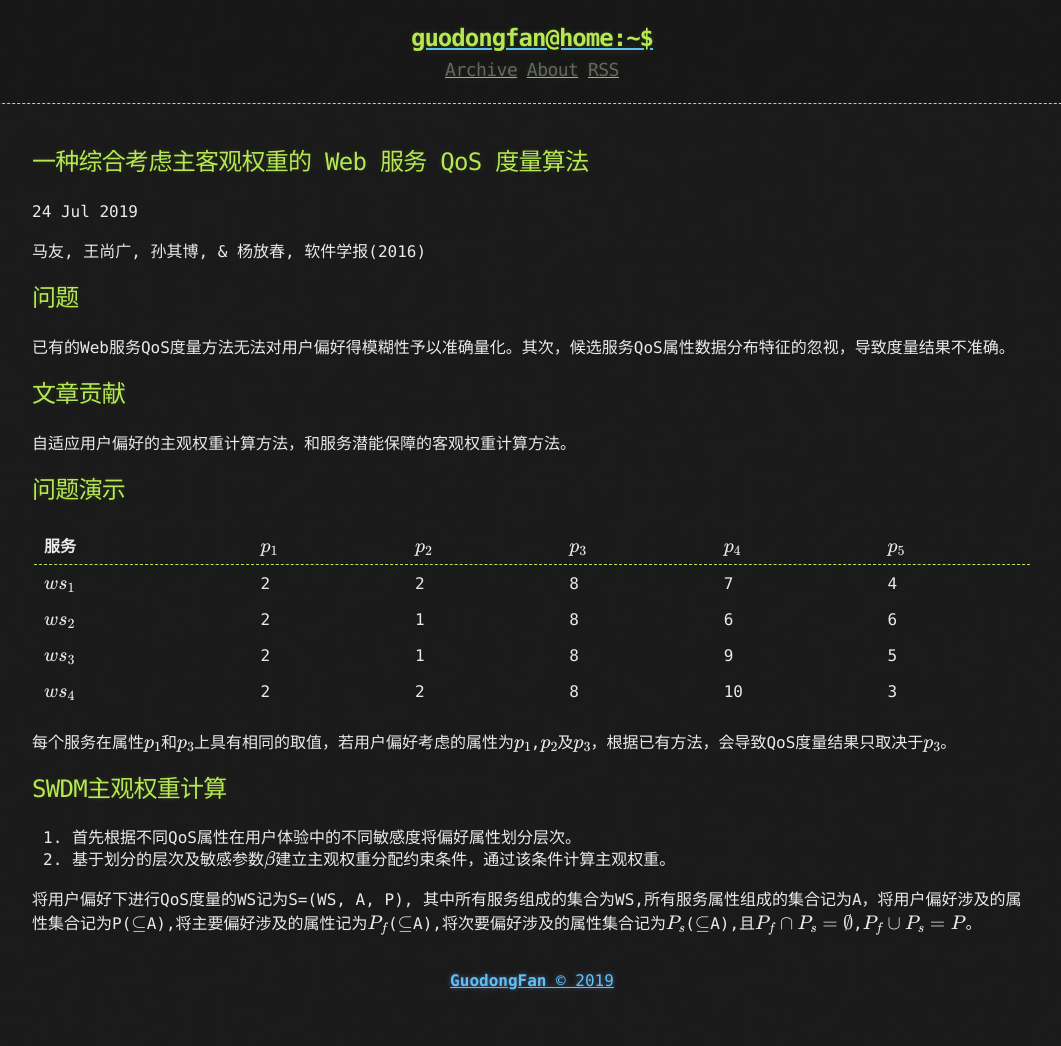
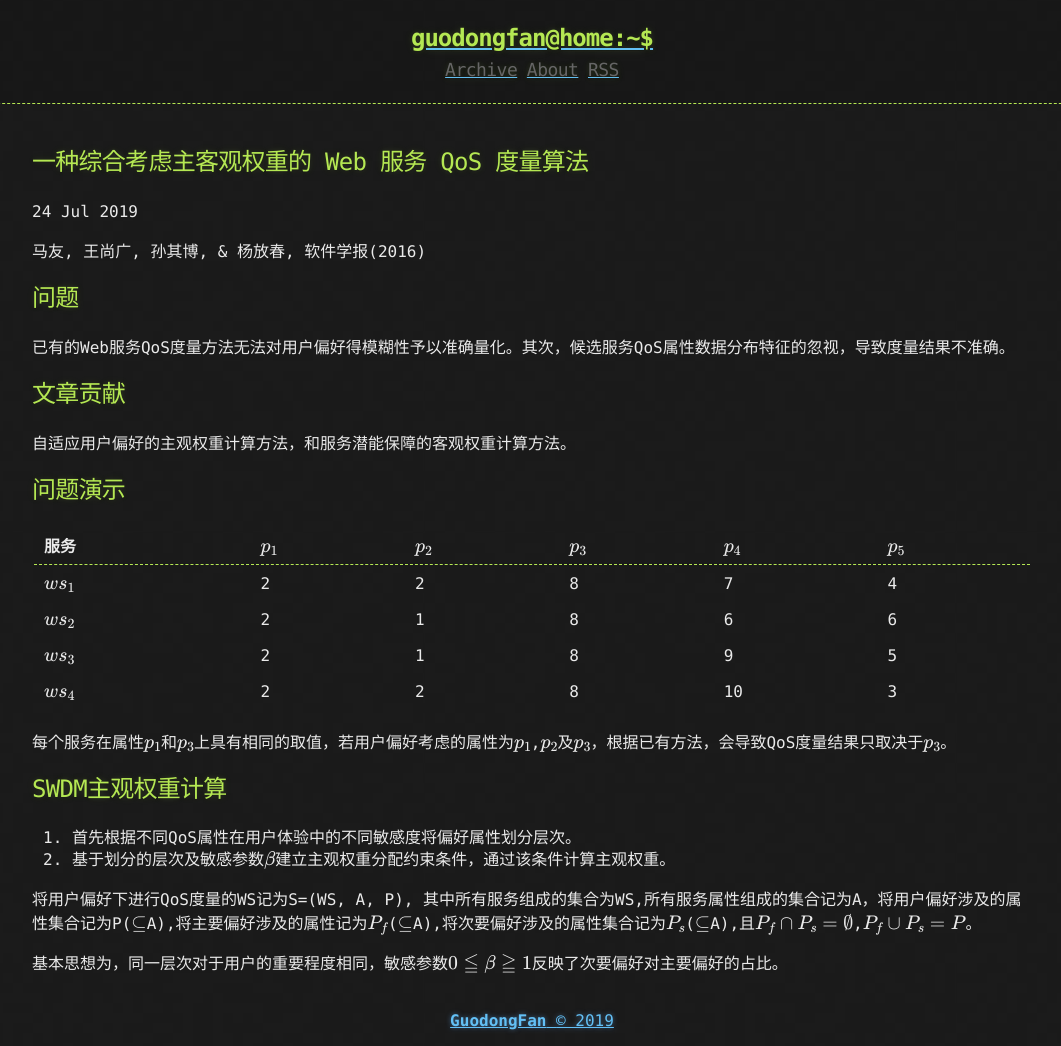
Before and after one commit to GuodongFan/GuodongFan.github.io, a Jekyll site: the page built from _posts/2019-07-24-Object_Subject.md, in a window 1280 px wide. Shown: the whole page, without its empty margins (108-1169 px from the left). Built offline with Jekyll 4.4.1, drawn with Linux system fonts in a browser that asks for light colours; formulas are drawn with MathJax 3; before the commit the page ends 1006 px from its top, so only the background shows below that.

Commit message:
Update 2019-07-24-Object_Subject.md

```diff
--- a/_posts/2019-07-24-Object_Subject.md
+++ b/_posts/2019-07-24-Object_Subject.md
@@ -29,3 +29,6 @@ $ws_4$|2|2|8|10|3
 2. 基于划分的层次及敏感参数$\beta$建立主观权重分配约束条件，通过该条件计算主观权重。
 
 将用户偏好下进行QoS度量的WS记为S=(WS, A, P), 其中所有服务组成的集合为WS,所有服务属性组成的集合记为A，将用户偏好涉及的属性集合记为P($\subseteq$A),将主要偏好涉及的属性记为$P_f$($\subseteq$A),将次要偏好涉及的属性集合记为$P_s$($\subseteq$A),且$P_f\cap P_s=\emptyset$,$P_f\cup P_s=P$。
+
+
+基本思想为，同一层次对于用户的重要程度相同，敏感参数$0\leqq\beta\geqq 1$反映了次要偏好对主要偏好的占比。
```
